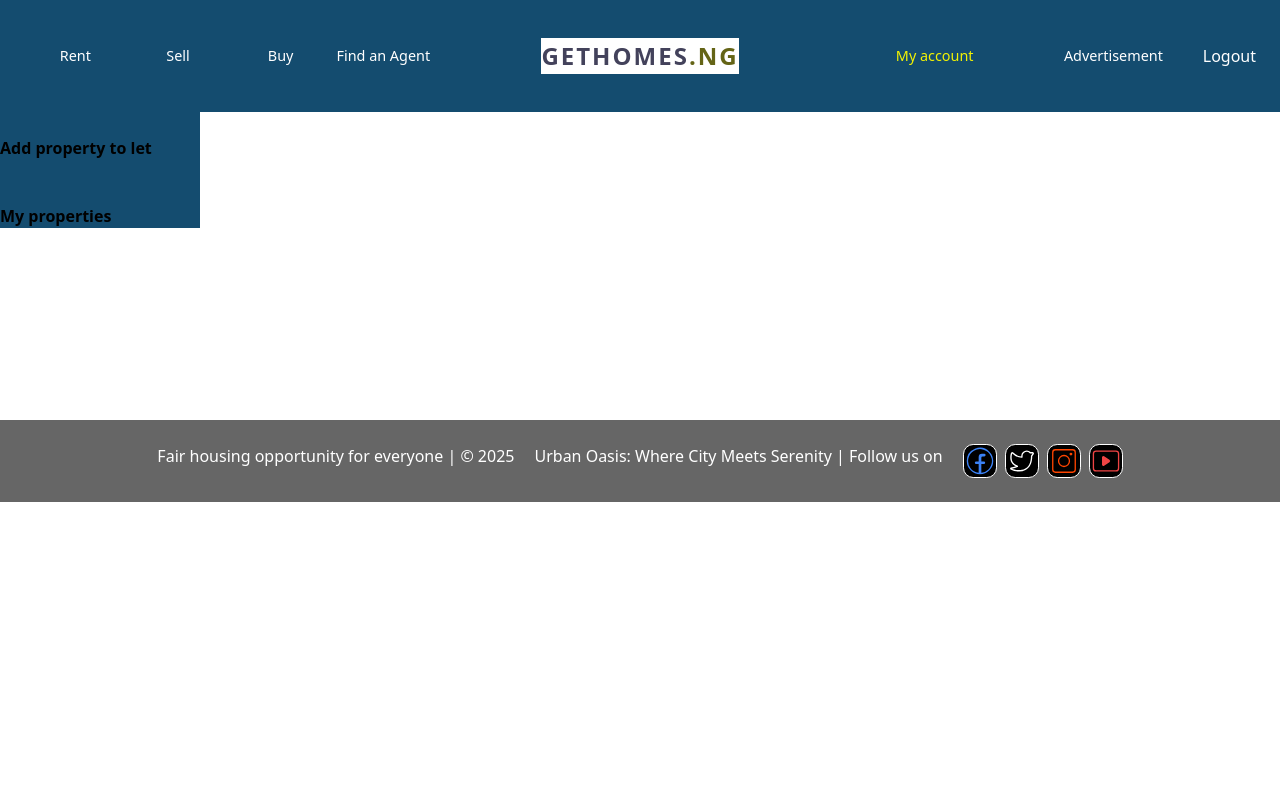
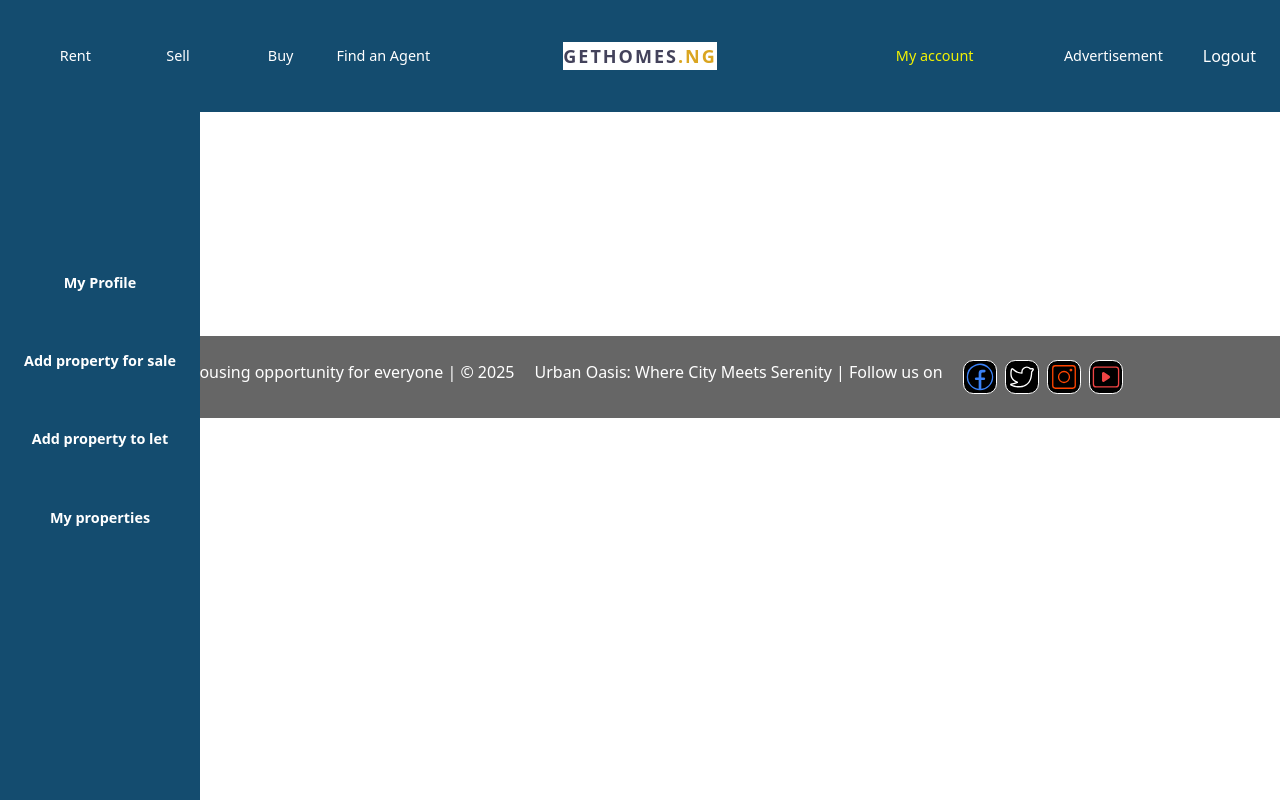
Before and after one commit to abbeytech2023/findahome, a React (Vite) app: page /myaccount in a window 1280 px wide. Built offline with nearby package versions, Linux system fonts and the light colour scheme; no server answers; sample sign-in values are in the browser's storage.

Commit message:
first commit on version firebase8

```diff
--- a/index.html
+++ b/index.html
@@ -2,7 +2,7 @@
 <html lang="en">
   <head>
     <meta charset="UTF-8" />
-    <link rel="icon" type="image/svg+xml" href="/vite.svg" />
+    <link rel="icon" type="image/svg+xml" href="/src/assets/images/Logo.jpg" />
     <meta name="viewport" content="width=device-width, initial-scale=1.0" />
     <title>FindAHome</title>
   </head>
--- a/src/App.jsx
+++ b/src/App.jsx
@@ -46,7 +46,7 @@ export default function App() {
         <BrowserRouter className="relative">
           <QueryClientProvider client={queryClient}>
             {/* <ReactQueryDevtools initialIsOpen={true} /> */}
-            <div>
+            <div className="">
               <Header />
               <Routes>
                 <Route
@@ -59,7 +59,11 @@ export default function App() {
                 <Route path="/dashboard" element={<Dashboard />} />
                 <Route path="/findanagent" element={<FindAnAgent />} />
                 <Route element={<ProtectedRoutes />}>
-                  <Route path="/myaccount" element={<MyAccount />}>
+                  <Route
+                    path="/myaccount"
+                    element={<MyAccount />}
+                    // element={<Navigate replace to="/myaccount/profile" />}
+                  >
                     <Route path="profile" element={<Profile />} />
                     <Route path="myproperties" element={<MyProperties />} />
                     <Route
--- a/src/components/Logo.jsx
+++ b/src/components/Logo.jsx
@@ -16,14 +16,11 @@ const StyledLogo = styled(NavLink)`
 
 export default function Logo({ type }) {
   return (
-    <StyledLogo
-      type={type}
-      className={`${type === "mobile" ? "text-2xl" : ""}`}
-    >
+    <StyledLogo type={type} className={``}>
       <Link to="/">
-        <div className="bg-[#fff] flex ">
+        <div className="bg-[#fff] flex text-lg">
           <p className=" text-[#43425b]">GETHOMES</p>
-          <p className=" text-[#646416]">.NG</p>
+          <p className=" text-[goldenrod]">.NG</p>
         </div>
       </Link>
     </StyledLogo>
--- a/src/components/ProductCart.jsx
+++ b/src/components/ProductCart.jsx
@@ -22,7 +22,7 @@ function ProductCart({ documents }) {
 
       {documents && documents.length === 0 ? (
         <p className="text-3xl uppercase">
-          you don&apos;t have a property listed for sale
+          you do not have a property listed for sale
         </p>
       ) : (
         <GridContainer className="">
--- a/src/components/SideBarTabbed.jsx
+++ b/src/components/SideBarTabbed.jsx
@@ -1,12 +1,15 @@
 import { Link } from "react-router-dom";
+import { StyledNavLink } from "./Navigation";
 
 function SideBarTabbed() {
   return (
-    <div className="flex  flex-col gap-11 h-full min-w-[200px] font-semibold cursor-pointer justify-center  ">
-      <Link to="profile">My Profile</Link>
-      <Link to="addpropertyforsale">Add property for sale</Link>
-      <Link to="addpropertytolet">Add property to let</Link>
-      <Link to="myproperties">My properties</Link>
+    <div className="flex  flex-col gap-11 h-full min-w-[200px] font-semibold cursor-pointer justify-center items-center  ">
+      <StyledNavLink to="profile">My Profile</StyledNavLink>
+      <StyledNavLink to="addpropertyforsale">
+        Add property for sale
+      </StyledNavLink>
+      <StyledNavLink to="addpropertytolet">Add property to let</StyledNavLink>
+      <StyledNavLink to="myproperties">My properties</StyledNavLink>
     </div>
   );
 }
--- a/src/components/Spinner.jsx
+++ b/src/components/Spinner.jsx
@@ -1,7 +1,5 @@
 import styled, { keyframes } from "styled-components";
 import { BiLoaderAlt } from "react-icons/bi";
-import Image from "../assets/images/Logoname.jpg";
-import Logo from "./Logo";
 
 const rotate = keyframes`
   to {
@@ -26,15 +24,13 @@ const StyledSpinner = styled(BiLoaderAlt)`
 const StyledOverlay = styled.div`
   width: 100%;
   height: 100vh;
-  background-color: rgba(18, 18, 18, 0.305);
+  /* background-color: rgba(18, 18, 18, 0.305); */
 `;
 
 const Spinner = () => {
   return (
     <StyledOverlay className="flex justify-center items-center">
-      <StyledSpinner>
-        <Logo />
-      </StyledSpinner>
+      <StyledSpinner>{/* <Logo /> */}</StyledSpinner>
     </StyledOverlay>
   );
 };
--- a/src/pages/Advertisement.jsx
+++ b/src/pages/Advertisement.jsx
@@ -4,7 +4,6 @@ import SpinnerMini from "../components/SpinnerMini";
 export default function Advertisement() {
   return (
     <div>
-      <SpinnerMini />
       <Spinner />
     </div>
   );
--- a/src/pages/MyAccount.jsx
+++ b/src/pages/MyAccount.jsx
@@ -1,7 +1,6 @@
 import { Link, Outlet } from "react-router-dom";
 // import MyProperties from "./MyProperties";
 import SideNavBar from "../components/SideNavBar";
-import styled from "styled-components";
 import SideBarTabbed from "../components/SideBarTabbed";
 
 export default function MyAccount() {
@@ -12,10 +11,10 @@ export default function MyAccount() {
           <SideNavBar />
         </div>
         <div className="flex gap-5">
-          <div className="flex flex-col bg-[#144c6f] sm:hidden md:hidden lg:block xl:block min-[0px]:hidden ">
+          <div className="flex flex-col text-[#fff] bg-[#144c6f] h-screen fixed z-10 top-0 bottom-0 sm:hidden md:hidden lg:block xl:block min-[0px]:hidden ">
             <SideBarTabbed />
           </div>
-          <div className=" w-4/5 flex pl-[5%]">
+          <div className=" w-4/5 flex pl-[5%] justify-center items-center ml-16 mt-36">
             <Outlet />
           </div>
         </div>
--- a/src/pages/MyProperties.jsx
+++ b/src/pages/MyProperties.jsx
@@ -1,6 +1,7 @@
 import ProductCart from "../components/ProductCart";
 import PropertiesToLet from "../components/PropertiesToLet";
 import SideNavBar from "../components/SideNavBar";
+import Spinner from "../components/Spinner";
 import SpinnerMini from "../components/SpinnerMini";
 import { useAuthContext } from "../hooks/useAuthContext";
 import { useUserCollections } from "../hooks/useUserCollections";
@@ -23,8 +24,11 @@ export default function MyProperties() {
   );
   return (
     <div className="flex flex-col">
-      {!documents ? <SpinnerMini /> : <ProductCart documents={documents} />}
-      {!propToLet ? <SpinnerMini /> : <PropertiesToLet propToLet={propToLet} />}
+      {!documents || !propToLet ? (
+        <Spinner className="w-screen h-screen" />
+      ) : null}
+      {documents && <ProductCart documents={documents} />}
+      {propToLet && <PropertiesToLet propToLet={propToLet} />}
     </div>
   );
 }
```
